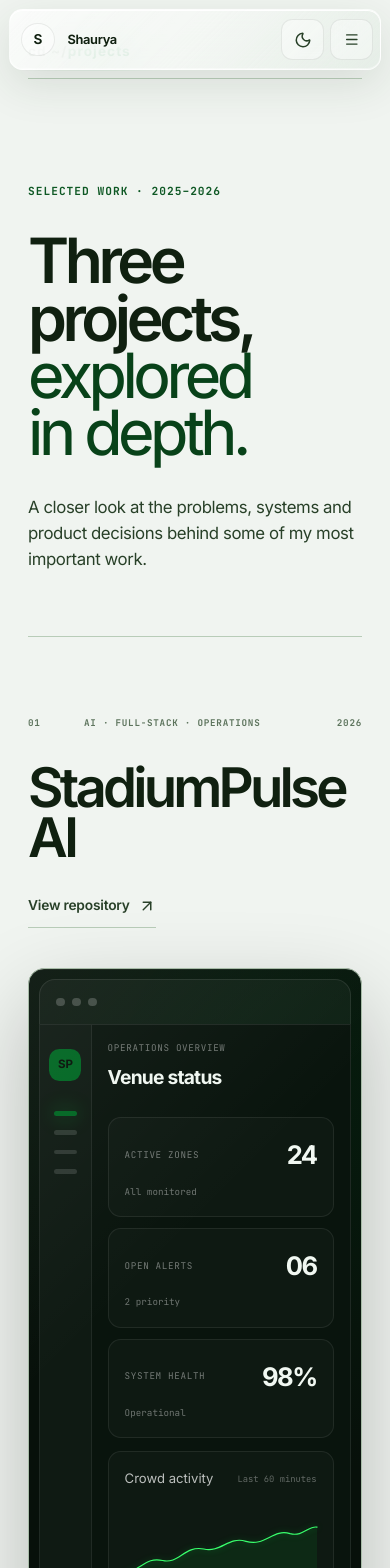
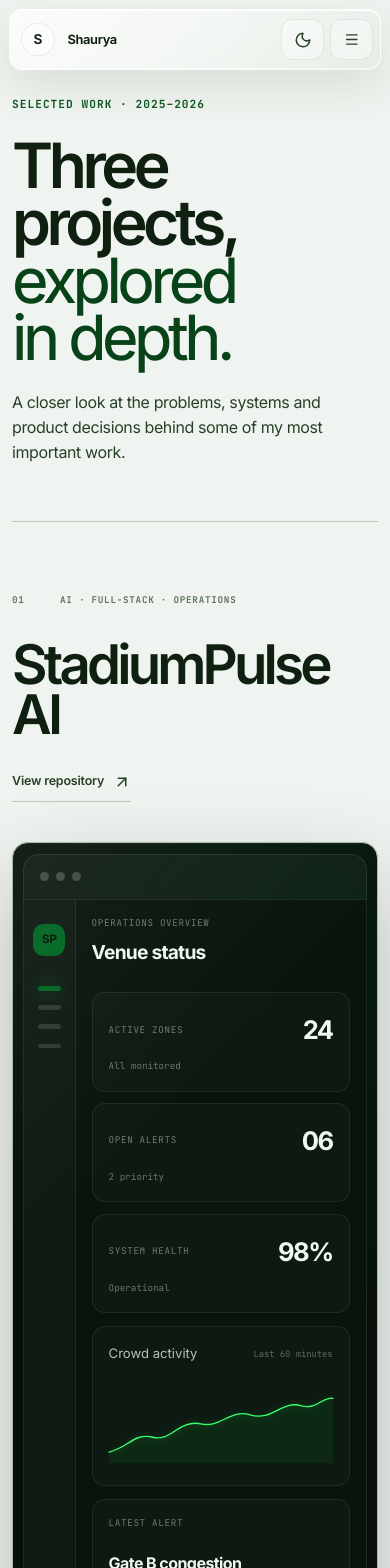
Before and after one commit to icecold009/shaurya-portfolio, a React (Vite) app: page /projects in a window 390 px wide. Shown: the top 1568 px of the page. Built offline with nearby package versions, Linux system fonts and the light colour scheme.

Commit message:
refactor: finalize editorial projects experience

```diff
--- a/src/components/Projects.css
+++ b/src/components/Projects.css
@@ -1053,3 +1053,131 @@
         transition: none;
     }
 }
+
+/* =========================================================
+   FINAL PROJECT PAGE AND RESPONSIVE CLEANUP
+   ========================================================= */
+
+.projects-page {
+    width: 100vw;
+    min-height: 100vh;
+    margin-left: calc(50% - 50vw);
+    padding-inline: clamp(1rem, 4vw, 4rem);
+    overflow: clip;
+    background: var(--bg);
+}
+
+.projects-page .selected-work {
+    padding-top: clamp(9rem, 14vw, 13rem);
+}
+
+.projects-page .case-study:first-child {
+    padding-top: clamp(4.5rem, 7vw, 7rem);
+}
+
+.case-study-heading h3,
+.case-study-introduction,
+.case-study-detail p {
+    overflow-wrap: anywhere;
+}
+
+.case-study-mockup img,
+.case-study-mockup svg {
+    max-width: 100%;
+}
+
+@media (max-width: 980px) {
+    .selected-work-header {
+        gap: 1.5rem;
+    }
+
+    .case-study {
+        padding-block: clamp(4.5rem, 8vw, 7rem);
+    }
+
+    .case-study-details {
+        gap: 2.5rem;
+    }
+}
+
+@media (max-width: 720px) {
+    .projects-page {
+        padding-inline: 1rem;
+    }
+
+    .projects-page .selected-work {
+        padding-top: 8rem;
+    }
+
+    .selected-work-header {
+        padding-bottom: 3.5rem;
+    }
+
+    .selected-work-intro {
+        font-size: 1rem;
+    }
+
+    .case-study-meta {
+        grid-template-columns: 2.25rem minmax(0, 1fr) auto;
+    }
+
+    .case-study-meta span:nth-child(2) {
+        overflow: hidden;
+        text-overflow: ellipsis;
+        white-space: nowrap;
+    }
+
+    .case-study-heading {
+        margin-bottom: 2.5rem;
+    }
+
+    .case-study-mockup {
+        min-height: 28rem;
+    }
+
+    .case-study-details {
+        margin-top: 2.75rem;
+    }
+}
+
+@media (max-width: 520px) {
+    .projects-page {
+        padding-inline: 0.75rem;
+    }
+
+    .projects-page .selected-work {
+        padding-top: 7rem;
+    }
+
+    .selected-work {
+        padding-bottom: 5rem;
+    }
+
+    .selected-work-header h2 {
+        max-width: none;
+    }
+
+    .case-study-meta {
+        grid-template-columns: 2rem minmax(0, 1fr);
+    }
+
+    .case-study-meta span:last-child {
+        display: none;
+    }
+
+    .case-study-heading>a {
+        font-size: 0.78rem;
+    }
+
+    .case-study-mockup {
+        min-height: 25rem;
+    }
+
+    .case-study-introduction {
+        font-size: 1.25rem;
+    }
+
+    .case-study-footer {
+        margin-top: 3rem;
+    }
+}
--- a/src/pages/ProjectsPage.jsx
+++ b/src/pages/ProjectsPage.jsx
@@ -1,11 +1,5 @@
 import Projects from "../components/Projects";
+
 export default function ProjectsPage() {
-    return (
-        <div className="page-wrapper">
-            <div className="page-header">
-                <p className="page-breadcrumb">projects</p>
-            </div>
-            <Projects />
-        </div>
-    );
+    return <Projects />;
 }
```
